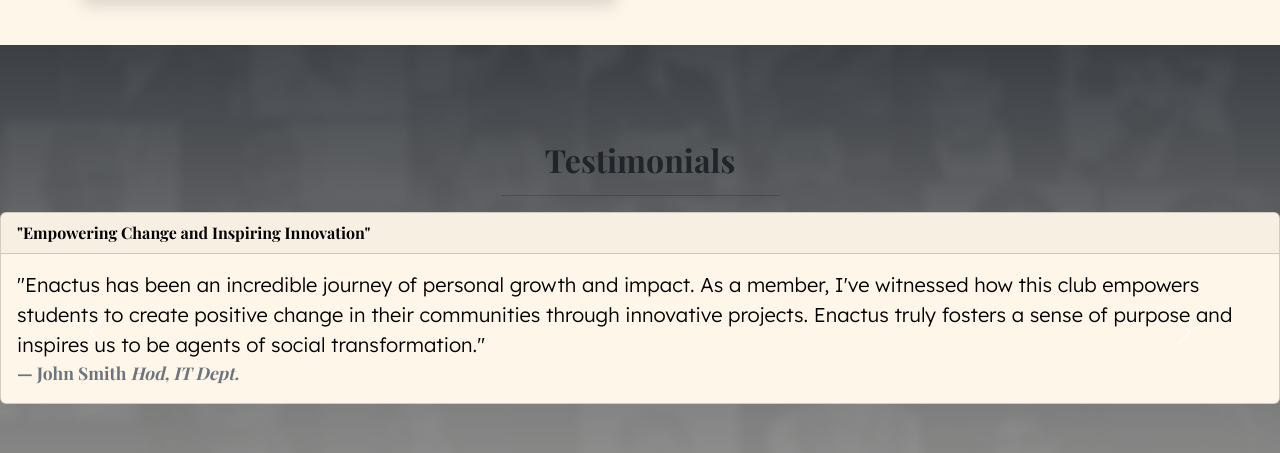
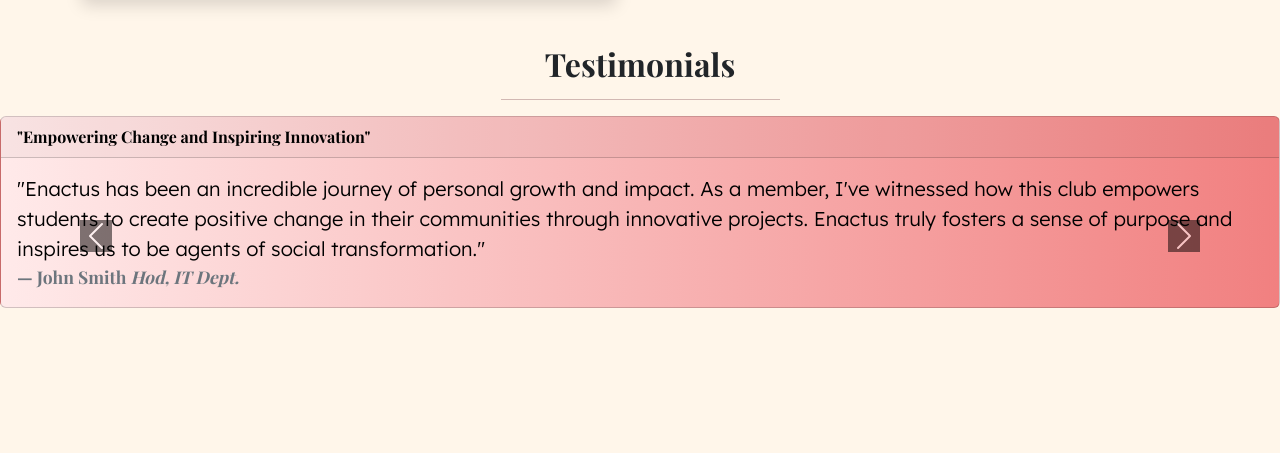
Before and after one commit to tangorishi/ENACTUS, a plain HTML site: page index.html in a window 1280 px wide. Shown: the part 2731-3184 px from the top of the page. After the commit the page ends 3134 px from the top, so only its background shows below. Drawn offline with nearby package versions, Linux system fonts and the light colour scheme.

Commit message:
Update style.css

```diff
--- a/css/style.css
+++ b/css/style.css
@@ -241,29 +241,32 @@
 
 /*Carousal starts*/
 
-#testimonialid {
-  background-image: linear-gradient(rgba(91, 91, 91, 0.561), rgba(255, 246, 234, 0.561)) ,url("../img/testimonialback.jpg");
+/* #testimonialid {
+  background-image: linear-gradient(rgba(91, 91, 91, 0.561), rgba(255, 246, 234, 0.561)) ,url("../img/testimonialbg.jpeg");
   background-size: cover;
     background-position: center;
     background-repeat: no-repeat;
     background-attachment: fixed;
     padding: 6rem 0;
     overflow: hidden;
-}
+} */
 
 .carousel .card {
-  background-color: #fff6ea;
+  background: linear-gradient(90deg, rgba(240,235,124,1) 0%, rgba(255,234,234,1) 0%, rgba(241,128,128,1) 100%, rgba(228,236,39,1) 100%);
   color:var(--color-logo);
   transition: all 0.3s linear;
 }
 
+
 .carousel-inner .card:hover {
-  background-color: var(--color-body);
+  background: radial-gradient(circle, rgba(238,174,202,1) 0%, rgba(148,187,233,1) 100%);
+  transform: translateY(-10px);
 }
 
-.carousel-indicators {
-  bottom: -56px;
+.carousel-control-next-icon, .carousel-control-prev-icon {
+  background-color: #000
 }
+/*Carousal ends*/
 
 .carousel-indicators [data-bs-target] {
   width: .7rem;
```
